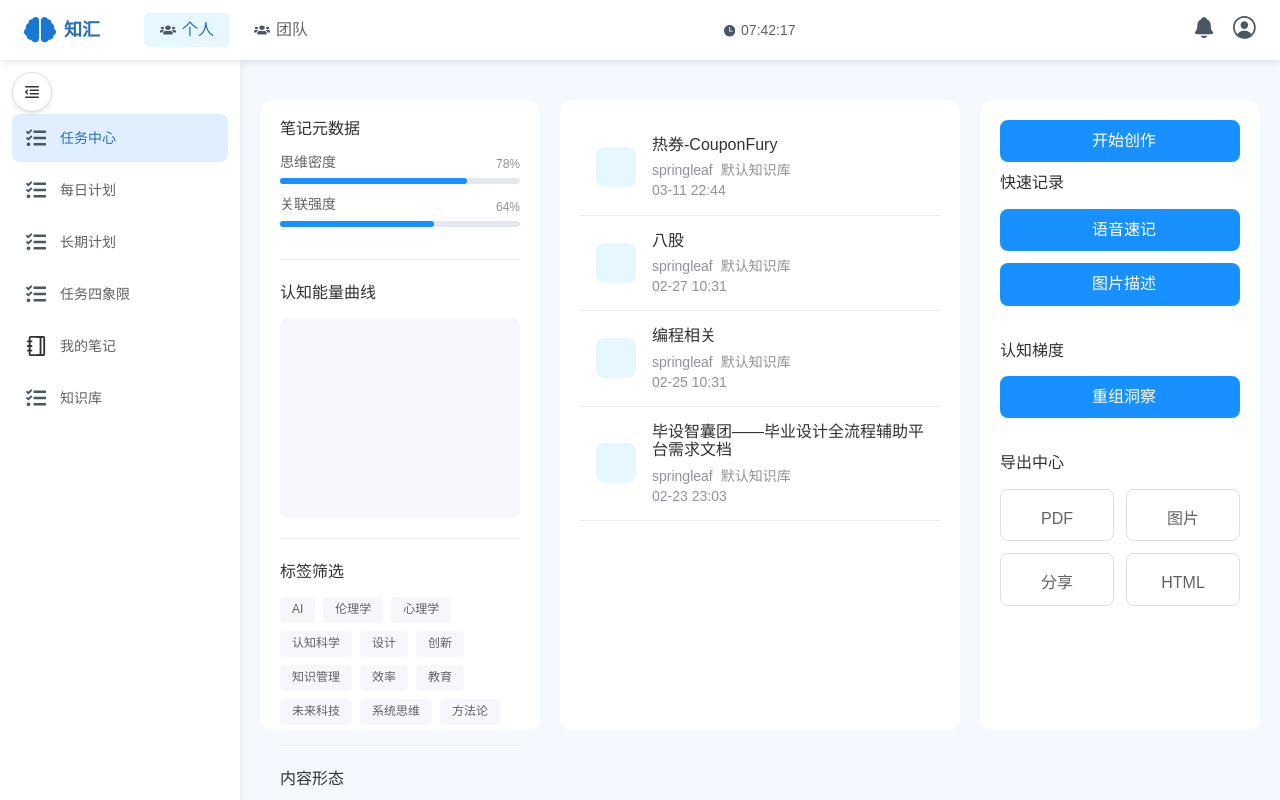
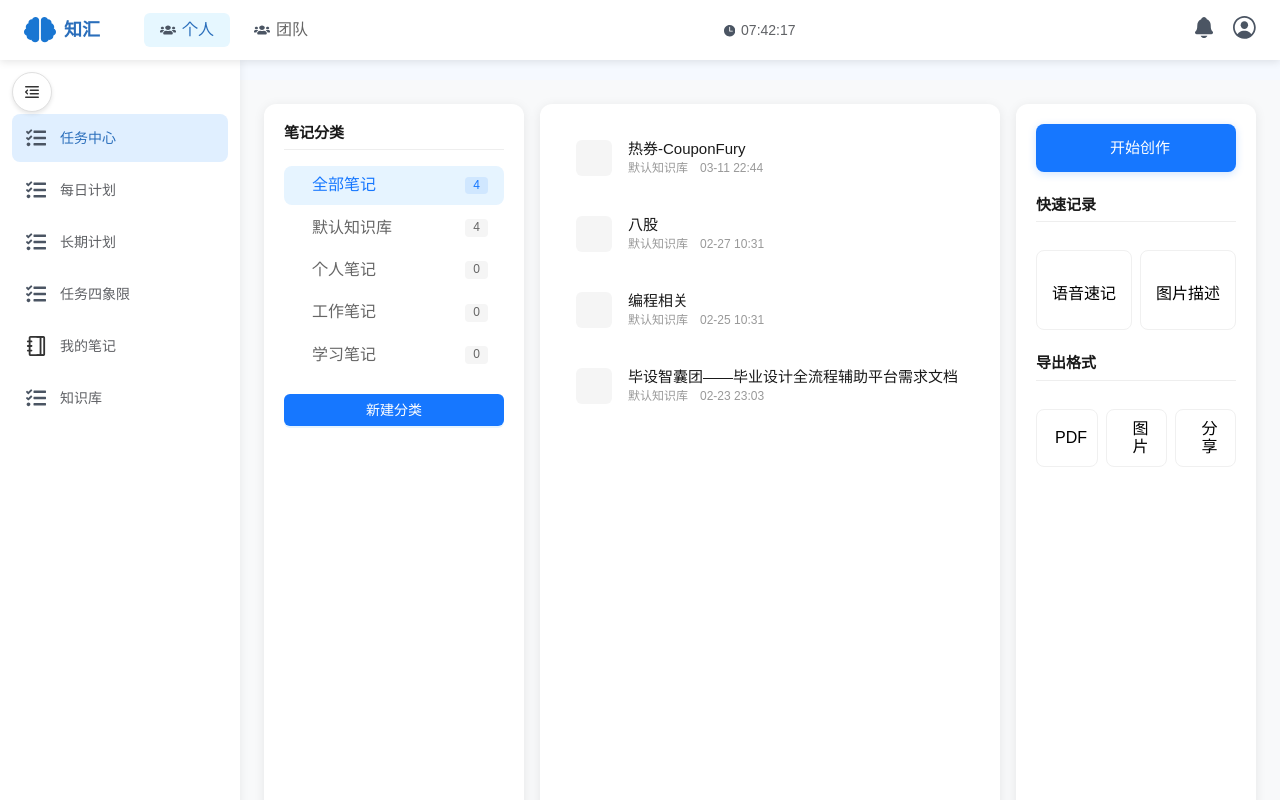
Before and after one commit to springleafna/ZhiHui-frontend, a Vue app: page /notes in a window 1280 px wide. Built offline with nearby package versions, Linux system fonts and the light colour scheme.

Commit message:
refactor(路由和视图): 重构路由和视图文件结构
将PriorityMatrix组件从components/task移动到views目录，优化文件组织结构
调整Editor.vue的样式和布局，增加宽度和居中显示
重构Notes.vue的布局和样式，简化筛选面板，增加分类管理功能

```diff
--- a/src/router/index.js
+++ b/src/router/index.js
@@ -3,7 +3,7 @@ import Home from '../views/Home.vue'
 import Login from '@/views/Login.vue'
 import Register from '@/views/Register.vue'
 import Profile from '@/views/Profile.vue'
-import PriorityMatrix from '@/components/task/PriorityMatrix.vue'
+import PriorityMatrix from '@/views/PriorityMatrix.vue'
 import Community from '@/views/Community.vue'
 import Dashboard from '@/views/Dashboard.vue'
 import ArticleDetail from '@/views/ArticleDetail.vue'
--- a/src/views/Editor.vue
+++ b/src/views/Editor.vue
@@ -1,6 +1,9 @@
 <template>
 
-    <div ref="divRef" style="height: 700px"/>
+  <div class="edit-content">
+    <div ref="divRef" style="height: 800px; width: 100%;"/>
+  </div>
+
 </template>
 
 <script setup lang="ts">
@@ -23,3 +26,12 @@
   aiEditor && aiEditor.destroy();
 })
 </script>
+
+<style scoped>
+.edit-content {
+  display: flex;
+  justify-content: center;
+  width: 80%;
+  margin: 0 auto;
+}
+</style>
--- a/src/views/Notes.vue
+++ b/src/views/Notes.vue
@@ -2,85 +2,49 @@
     <div class="notes-container">
         <!-- 左侧筛选区 -->
         <div class="filter-panel">
-            <div class="data-section">
-                <h3>笔记元数据</h3>
-                <div class="data-item">
-                    <div class="data-label">思维密度</div>
-                    <div class="progress-bar">
-                        <div class="progress" style="width: 78%"></div>
-                        <span class="progress-text">78%</span>
-                    </div>
-                </div>
-                <div class="data-item">
-                    <div class="data-label">关联强度</div>
-                    <div class="progress-bar">
-                        <div class="progress" style="width: 64%"></div>
-                        <span class="progress-text">64%</span>
-                    </div>
+            <div class="category-section">
+                <h3 class="section-title">笔记分类</h3>
+                <div class="category-list">
+                    <div
+                        class="category-item"
+                        v-for="category in categories"
+                        :key="category.value"
+                        :class="{ active: currentCategory === category.value }"
+                        @click="currentCategory = category.value">
+                        <i class="icon-folder"></i>
+                        <span class="label">{{ category.label }}</span>
+                        <span class="count">{{ category.count }}</span>
                     </div>
                 </div>
 
-            <div class="curve-section">
-                <h3>认知能量曲线</h3>
-                <div class="curve-chart">
-                    <!-- 这里可以使用echarts等图表库实现曲线图 -->
-                </div>
-            </div>
-
-            <div class="tags-section">
-                <h3>标签筛选</h3>
-                <div class="tags-grid">
-                    <span class="tag">AI</span>
-                    <span class="tag">伦理学</span>
-                    <span class="tag">心理学</span>
-                    <span class="tag">认知科学</span>
-                    <span class="tag">设计</span>
-                    <span class="tag">创新</span>
-                    <span class="tag">知识管理</span>
-                    <span class="tag">效率</span>
-                    <span class="tag">教育</span>
-                    <span class="tag">未来科技</span>
-                    <span class="tag">系统思维</span>
-                    <span class="tag">方法论</span>
-                </div>
-            </div>
-
-            <div class="content-type-section">
-                <h3>内容形态</h3>
-                <div class="type-grid">
-                    <div class="type-item active">
-                        <i class="icon-layers"></i>
-                        <span>全部</span>
-                    </div>
-                    <div class="type-item">
-                        <i class="icon-file-text"></i>
-                        <span>文字</span>
-                    </div>
-                    <div class="type-item">
-                        <i class="icon-image"></i>
-                        <span>脑图</span>
-                    </div>
-                    <div class="type-item">
-                        <i class="icon-film"></i>
-                        <span>多媒体</span>
-                    </div>
+                <div class="category-actions">
+                    <a-button
+                        type="primary"
+                        block
+                        @click="showAddDialog = true"
+                        class="action-btn">
+                        <template #icon><i class="icon-plus"></i></template>
+                        新建分类
+                    </a-button>
                 </div>
             </div>
         </div>
 
         <!-- 中间笔记列表 -->
         <div class="notes-list">
-            <div class="note-item" v-for="note in notes" :key="note.id">
+            <div
+                class="note-item"
+                v-for="note in filteredNotes"
+                :key="note.id">
                 <div class="note-icon">
                     <i class="icon-file-text"></i>
                 </div>
                 <div class="note-content">
                     <h3 class="note-title">{{ note.title }}</h3>
                     <div class="note-meta">
-                        <span class="note-category">{{ note.category }}</span>
                         <span class="note-path">{{ note.path }}</span>
+                        <span class="note-time">{{ note.time }}</span>
                     </div>
-                    <div class="note-time">{{ note.time }}</div>
                 </div>
             </div>
         </div>
@@ -88,31 +52,28 @@
         <!-- 右侧快速操作区 -->
     <div class="quick-actions">
         <div class="action-section">
-                <button class="action-button voice" @click="goToEditor()">
-                    <i class="icon-mic"></i>
+            <button class="action-button primary" @click="goToEditor">
+                <i class="icon-edit"></i>
                 <span>开始创作</span>
             </button>
-                <h3>快速记录</h3>
-                <button class="action-button voice">
+        </div>
+
+        <div class="action-section">
+            <h3 class="section-title">快速记录</h3>
+            <div class="quick-grid">
+                <button class="quick-button">
                     <i class="icon-mic"></i>
                     <span>语音速记</span>
                 </button>
-                <button class="action-button image">
+                <button class="quick-button">
                     <i class="icon-camera"></i>
                     <span>图片描述</span>
                 </button>
             </div>
-
-            <div class="action-section">
-                <h3>认知梯度</h3>
-                <button class="action-button reorganize">
-                    <i class="icon-shuffle"></i>
-                    <span>重组洞察</span>
-                </button>
         </div>
 
         <div class="action-section">
-                <h3>导出中心</h3>
+            <h3 class="section-title">导出格式</h3>
             <div class="export-grid">
                 <button class="export-button">
                     <i class="icon-file-pdf"></i>
@@ -123,12 +84,8 @@
                     <span>图片</span>
                 </button>
                 <button class="export-button">
-                        <i class="icon-share2"></i>
+                    <i class="icon-share"></i>
                     <span>分享</span>
-                    </button>
-                    <button class="export-button">
-                        <i class="icon-code"></i>
-                        <span>HTML</span>
                 </button>
             </div>
         </div>
@@ -137,8 +94,9 @@
 </template>
 
 <script setup>
-import { ref } from 'vue'
+import { ref, computed } from 'vue'
 import { useRouter } from 'vue-router'
+import { message, Modal } from 'ant-design-vue'
 
 // 初始化路由
 const router = useRouter()
@@ -177,254 +135,283 @@ const notes = ref([
 const goToEditor = () => {
     router.push('/editor')
 }
+
+const categories = ref([
+    { label: '全部笔记', value: '全部', count: 4 },
+    { label: '默认知识库', value: '默认', count: 4 },
+    { label: '个人笔记', value: '个人', count: 0 },
+    { label: '工作笔记', value: '工作', count: 0 },
+    { label: '学习笔记', value: '学习', count: 0 }
+])
+
+const currentCategory = ref('全部')
+
+const filteredNotes = computed(() => {
+    if (currentCategory.value === '全部') return notes.value
+    return notes.value.filter(note => note.category === currentCategory.value)
+})
+
+const showAddDialog = ref(false)
+const newCategoryForm = ref({
+    name: ''
+})
+
+const addCategory = () => {
+    if (!newCategoryForm.value.name.trim()) {
+        message.warning('分类名称不能为空')
+        return
+    }
+
+    const exists = categories.value.some(c => c.label === newCategoryForm.value.name)
+    if (exists) {
+        message.warning('该分类已存在')
+        return
+    }
+
+    categories.value.push({
+        label: newCategoryForm.value.name,
+        value: newCategoryForm.value.name,
+        count: 0
+    })
+
+    showAddDialog.value = false
+    newCategoryForm.value.name = ''
+}
+
+const handleDelete = async () => {
+    Modal.confirm({
+        title: '删除确认',
+        content: `确认删除分类 "${currentCategory.value}" 吗？`,
+        okType: 'danger',
+        onOk: () => {
+            const index = categories.value.findIndex(c => c.value === currentCategory.value)
+            if (index > -1) {
+                categories.value.splice(index, 1)
+                currentCategory.value = '全部'
+            }
+        }
+    })
+}
 </script>
 
 <style scoped>
 .notes-container {
     display: flex;
-    height: 100%;
-    background-color: var(--el-bg-color);
-    padding: 0;
-    gap: 20px;
-    margin: 0;
+    height: 100vh;
+    gap: 16px;
+    padding: 24px;
+    background: #f8f9fa;
 }
 
-.filter-panel, .notes-list, .quick-actions {
-    margin-top: 20px;
+/* 统一边距和圆角 */
+.filter-panel,
+.notes-list,
+.quick-actions {
+    background: white;
+    border-radius: 12px;
+    padding: 20px;
+    box-shadow: 0 2px 12px rgba(0,0,0,0.08);
+}
+
+.filter-panel {
+    width: 260px;
+    flex-shrink: 0;
+}
+
+.notes-list {
+    flex: 1;
+    min-width: 400px;
+}
+
+.quick-actions {
+    width: 240px;
+    flex-shrink: 0;
+}
+
+.section-title {
+    font-size: 15px;
+    color: #1a1a1a;
+    margin: 0 0 16px;
+    font-weight: 600;
+    padding-bottom: 8px;
+    border-bottom: 1px solid #eee;
+}
+
+/* 分类列表样式优化 */
+.category-list {
+    display: flex;
+    flex-direction: column;
+    gap: 4px;
     margin-bottom: 20px;
 }
 
-.filter-panel {
-    margin-left: 20px;
-    width: 280px;
-    background: white;
-    border-radius: 12px;
-    padding: 20px;
+.category-item {
+    display: flex;
+    align-items: center;
+    padding: 10px 16px;
+    border-radius: 8px;
+    cursor: pointer;
+    transition: all 0.2s;
+    color: #666;
+
+    &:hover {
+        background: #f5f7fa;
+    }
+
+    &.active {
+        background: #e6f4ff;
+        color: #1677ff;
+
+        .count {
+            background: rgba(22,119,255,0.1);
+            color: #1677ff;
+        }
+    }
+}
+
+.icon-folder {
+    margin-right: 12px;
+    font-size: 18px;
+}
+
+.count {
+    margin-left: auto;
+    padding: 2px 8px;
+    border-radius: 4px;
+    font-size: 12px;
+    background: #f5f5f5;
+}
+
+/* 笔记列表优化 */
+.note-item {
+    display: flex;
+    align-items: center;
+    padding: 16px;
+    border-radius: 8px;
+    transition: all 0.2s;
+    margin-bottom: 8px;
+
+    &:hover {
+        background: #fafafa;
+        transform: translateX(4px);
+    }
+}
+
+.note-icon {
+    width: 36px;
+    height: 36px;
+    background: #f5f5f5;
+    border-radius: 6px;
+    display: flex;
+    align-items: center;
+    justify-content: center;
+    color: #666;
+    margin-right: 16px;
+}
+
+.note-title {
+    font-size: 15px;
+    color: #1a1a1a;
+    margin: 0 0 4px;
+}
+
+.note-meta {
+    display: flex;
+    gap: 12px;
+    font-size: 12px;
+    color: #999;
+}
+
+/* 按钮样式统一 */
+.action-button {
+    width: 100%;
+    padding: 12px;
+    border: none;
+    border-radius: 8px;
+    display: flex;
+    align-items: center;
+    justify-content: center;
+    gap: 8px;
+    cursor: pointer;
+    transition: all 0.2s;
+
+    &.primary {
+        background: #1677ff;
+        color: white;
+
+        &:hover {
+            background: #4096ff;
+        }
+    }
+}
+
+/* 右侧操作区优化 */
+.quick-actions {
     display: flex;
     flex-direction: column;
     gap: 24px;
 }
 
-.data-section, .curve-section, .tags-section, .content-type-section {
-    padding-bottom: 20px;
-    border-bottom: 1px solid #ebeef5;
+.action-section {
+    display: flex;
+    flex-direction: column;
+    gap: 12px;
 }
 
-h3 {
-    font-size: 16px;
-    color: #303133;
-    margin-bottom: 16px;
-    font-weight: 500;
+/* 快速记录网格 */
+.quick-grid {
+    display: grid;
+    grid-template-columns: repeat(2, 1fr);
+    gap: 8px;
 }
 
-.data-item {
-    margin-bottom: 12px;
+/* 导出格式网格 */
+.export-grid {
+    display: grid;
+    grid-template-columns: repeat(3, 1fr);
+    gap: 8px;
 }
 
-.data-label {
-    font-size: 14px;
-    color: #606266;
+/* 按钮样式优化 */
+.quick-button, .export-button {
+    height: 80px;
+    padding: 12px;
+    border: 1px solid #f0f0f0;
+    border-radius: 8px;
+    background: white;
+    display: flex;
+    flex-direction: column;
+    align-items: center;
+    justify-content: center;
+    transition: all 0.2s;
+}
+
+.export-button {
+    height: auto;
+    padding: 10px;
+    flex-direction: row;
+    gap: 8px;
+}
+
+.quick-button:hover, .export-button:hover {
+    border-color: #1677ff;
+    box-shadow: 0 2px 8px rgba(22, 119, 255, 0.1);
+    transform: translateY(-2px);
+}
+
+.quick-button i {
+    font-size: 20px;
     margin-bottom: 8px;
 }
 
-.progress-bar {
-    height: 6px;
-    background: #e4e7ed;
-    border-radius: 3px;
-    position: relative;
-}
-
-.progress {
-    height: 100%;
-    background: #1890ff;
-    border-radius: 3px;
-}
-
-.progress-text {
-    position: absolute;
-    right: 0;
-    top: -20px;
-    font-size: 12px;
-    color: #909399;
-}
-
-.curve-chart {
-    height: 200px;
-    background: #f5f7fa;
-    border-radius: 8px;
-}
-
-.tags-grid {
-    display: flex;
-    flex-wrap: wrap;
-    gap: 8px;
-}
-
-.tag {
-    padding: 6px 12px;
-    background: #f5f7fa;
-    border-radius: 4px;
-    font-size: 12px;
-    color: #606266;
-    cursor: pointer;
-    transition: all 0.2s;
-}
-
-.tag:hover {
-    background: #e6f7ff;
-    color: #1890ff;
-}
-
-.type-grid {
-    display: grid;
-    grid-template-columns: repeat(2, 1fr);
-    gap: 8px;
-    width: 100%;
-}
-
-.type-item {
-    display: flex;
-    align-items: center;
-    gap: 6px;
-    padding: 8px;
-    background: #f5f7fa;
-    border-radius: 6px;
-    cursor: pointer;
-    transition: all 0.2s;
-    font-size: 14px;
-}
-
-.type-item i {
+.export-button i {
     font-size: 16px;
 }
 
-.type-item span {
-    white-space: nowrap;
-}
-
-.type-item.active {
-    background: #e6f7ff;
-    color: #1890ff;
-}
-
-/* 中间笔记列表样式 */
-.notes-list {
-    flex: 1;
-    background: white;
-    border-radius: 12px;
-    padding: 20px;
-    overflow-y: auto;
-}
-
-.note-item {
-    display: flex;
-    align-items: center;
-    padding: 16px;
-    border-bottom: 1px solid #ebeef5;
-    transition: all 0.2s;
-}
-
-.note-item:hover {
-    background: #f5f7fa;
-}
-
-.note-icon {
-    width: 40px;
-    height: 40px;
-    background: #e6f7ff;
-    border-radius: 8px;
-    display: flex;
-    align-items: center;
-    justify-content: center;
-    color: #1890ff;
-    margin-right: 16px;
-}
-
-.note-content {
-    flex: 1;
-}
-
-.note-title {
-    font-size: 16px;
-    color: #303133;
-    margin-bottom: 8px;
-    font-weight: normal;
-}
-
-.note-meta {
-    font-size: 14px;
-    color: #909399;
-}
-
-.note-category {
-    margin-right: 8px;
-}
-
-.note-time {
-    font-size: 14px;
-    color: #909399;
-    margin-top: 4px;
-}
-
-/* 右侧快速操作区样式 */
-.quick-actions {
-    margin-right: 20px;
-    width: 280px;
-    background: white;
-    border-radius: 12px;
-    padding: 20px;
-    display: flex;
-    flex-direction: column;
-    gap: 24px;
-}
-
-.action-button {
-    width: 100%;
-    padding: 12px;
-    border: none;
-    border-radius: 8px;
-    background: #1890ff;
-    color: white;
-    display: flex;
-    align-items: center;
-    justify-content: center;
-    gap: 8px;
-    cursor: pointer;
-    margin-bottom: 12px;
-    transition: all 0.2s;
-}
-
-.action-button:hover {
-    background: #40a9ff;
-}
-
-.export-grid {
-    display: grid;
-    grid-template-columns: repeat(2, 1fr);
-    gap: 12px;
-}
-
-.export-button {
-    padding: 12px;
-    border: 1px solid #dcdfe6;
-    border-radius: 8px;
-    background: white;
-    color: #606266;
-    display: flex;
-    flex-direction: column;
-    align-items: center;
-    gap: 8px;
-    cursor: pointer;
-    transition: all 0.2s;
-}
-
-.export-button:hover {
-    background: #f5f7fa;
-    border-color: #c0c4cc;
-}
-
-/* 图标样式 */
-[class^="icon-"] {
-    font-size: 20px;
+/* 主操作按钮优化 */
+.action-button.primary {
+    height: 48px;
+    font-size: 15px;
+    box-shadow: 0 2px 8px rgba(22, 119, 255, 0.2);
 }
 </style>
--- a/src/components/task/PriorityMatrix.vue
+++ b/src/views/PriorityMatrix.vue
@@ -40,8 +40,8 @@
 
 <script setup>
 import { reactive, computed } from 'vue'
-import QuadrantHeader from './QuadrantHeader.vue'
-import TaskItem from './TaskItem.vue'
+import QuadrantHeader from '@/components/task/QuadrantHeader.vue'
+import TaskItem from '@/components/task/TaskItem.vue'
 
 // 任务状态管理
 const tasks = reactive({
```
Lines whose indentation alone changed are shown as unchanged.
